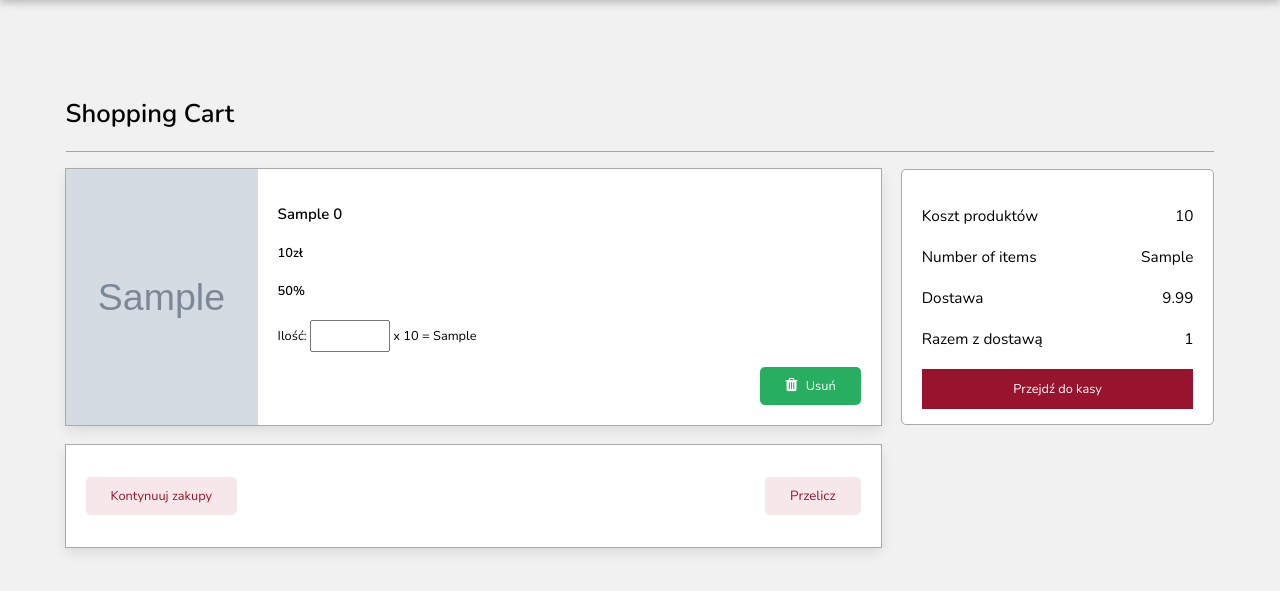
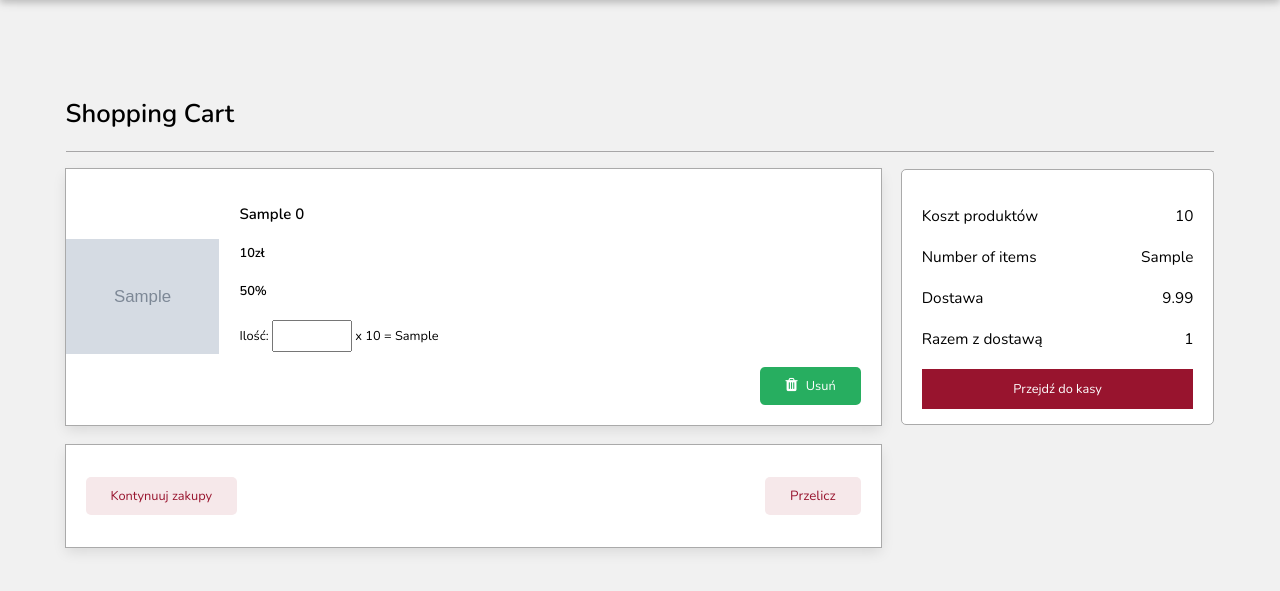
Before and after one commit to kleist0202/subtilia, a Django app: template ordering_website/templates/ordering_website/cart_page.html in a window 1280 px wide. Shown: the part 60-651 px from the top of the page. Run offline with Django 4.2, Linux system fonts and the light colour scheme; the template is opened without the code that fills it: most values are stand-ins (such as "Sample title", 1, 10 or a date in 2020); grey boxes marked "Sample" are stand-in pictures.

Commit message:
fix problems with wine's images being streched

```diff
--- a/ordering_website/templates/ordering_website/cart_page.html
+++ b/ordering_website/templates/ordering_website/cart_page.html
@@ -16,7 +16,7 @@
                 {% csrf_token %}
                 {% for product in whole_products %}
                 <div class="product">
-                    <a href="{% url 'wine_page' product.0.wine_id %}"><img class="product-img" src="{{ product.0.image.url }}" alt="{{ product.0.name }}'s image" /></a>
+                    <a class="img-link" href="{% url 'wine_page' product.0.wine_id %}"><img class="product-img" src="{{ product.0.image.url }}" alt="{{ product.0.name }}'s image" /></a>
                     <div class="product-info">
                         <h3 class="product-name">{{ product.0.name }}</h3>
                         <h4 class="product-price">{{ product.0.price }}zł</h4>
--- a/static/css/style.css
+++ b/static/css/style.css
@@ -641,10 +641,15 @@ span.price {
     outline: .2rem solid #777;
 }
 
+.products-cart .product a.img-link {
+    width: 15rem;
+    height: auto;
+}
+
 .products-cart .product .product-img {
-    width: 15rem;
-    height: 20rem;
-    object-fit: cover;
+    width: 100%;
+    height: 100%;
+    object-fit: contain;
 }
 
 .products-cart .product .product-img:hover {
@@ -796,16 +801,20 @@ span.price {
 
 .product-imgs .img-display {
     position: -webkit-sticky;
+    top: 80px;
     position: sticky;
-    top: 80px;
+    width: 38rem;
+    height: 52rem;
+    margin: auto;
 }
 
 .product-imgs .img-display > img {
     position: sticky;
-    width: 38rem;
-    height: 52rem;
     margin: auto;
     display: block;
+    width: 100%;
+    height: 100%;
+    object-fit: contain;
 }
 
 .product-imgs .img-display > img:hover {
```
